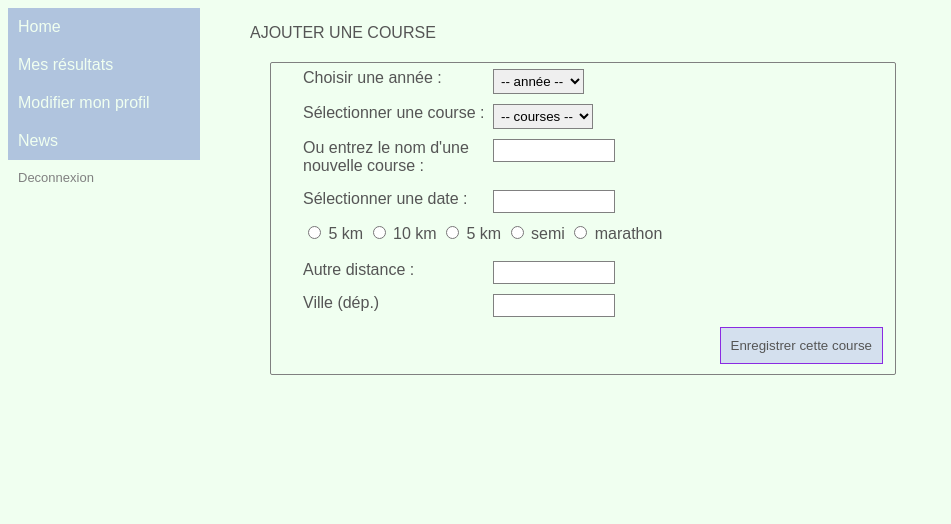
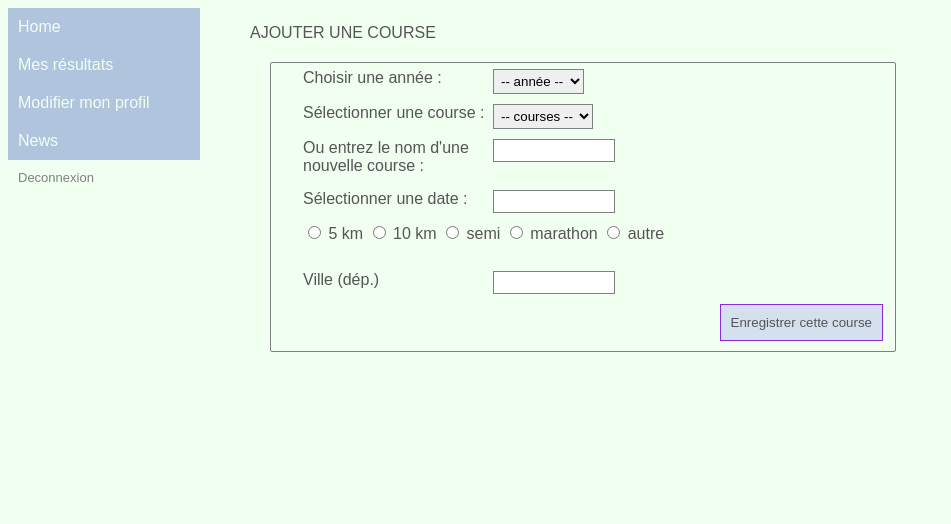
Before and after one commit to lunabeille/site_coaching, a PHP site: page /addrace in a window 1280 px wide. Shown: the top 524 px of the page, without its empty margins (0-951 px from the left). Run offline with PHP 8.4, Linux system fonts and the light colour scheme; the visitor is signed in with stand-in values (Sample User, id 1); some libraries are stand-ins or nearby versions.

Commit message:
Modification de l'input autre distance, ajour bouton radio "autre"+ affichage de l'input quand ce dernier est sélectionné (jquery)

```diff
--- a/views/addrace.php
+++ b/views/addrace.php
@@ -44,10 +44,12 @@ else
       <div class="champ">
         <input type="radio" name="distance" value="5"/> 5 km
         <input type="radio" name="distance" value="10"/> 10 km
-        <input type="radio" name="distance" value="15"/> 5 km
         <input type="radio" name="distance" value="semi"/> semi
-        <input type="radio" name="distance" value="marathon"/> marathon </br></br>
-        <label for="autre">Autre distance :  </label><input type="text" id="autre" name="distance"/>
+        <input type="radio" name="distance" value="marathon"/> marathon
+        <input type="radio" name="distance" value="autre" id="other"/> autre
+        <input type="text" id="autre" name="distance" style="display:none"/>
+        </br></br>
+
       </div>
 
       <div class="champ">
@@ -107,5 +109,13 @@ else
      $(document).ready(function(){
         $('#datecalender').datepicker();
      });
+
+    // <-------- jquery pour l'input autre distance --------->
+     $(document).ready(function(){
+        $('#other').change(function(){
+          $('#autre').show();
+        });
+     });
+
   </script>
 <?php } ?>
```
